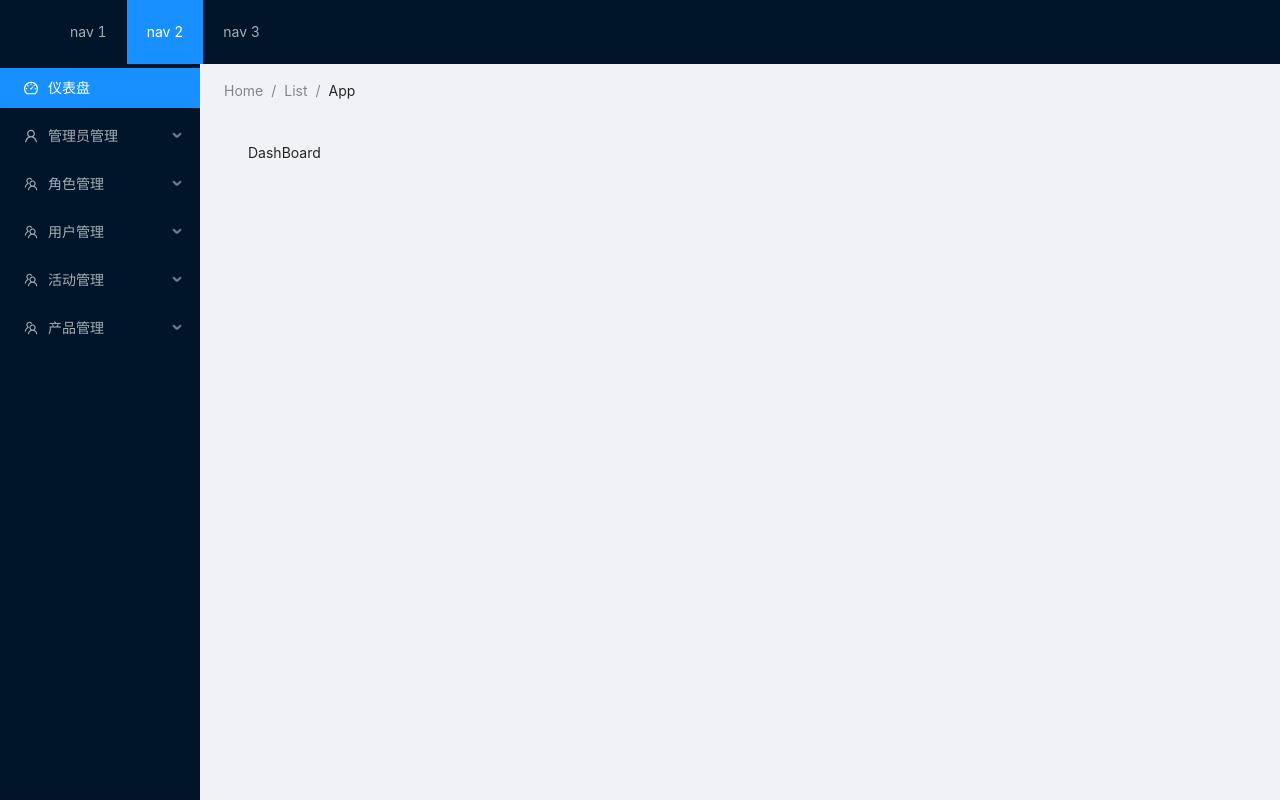
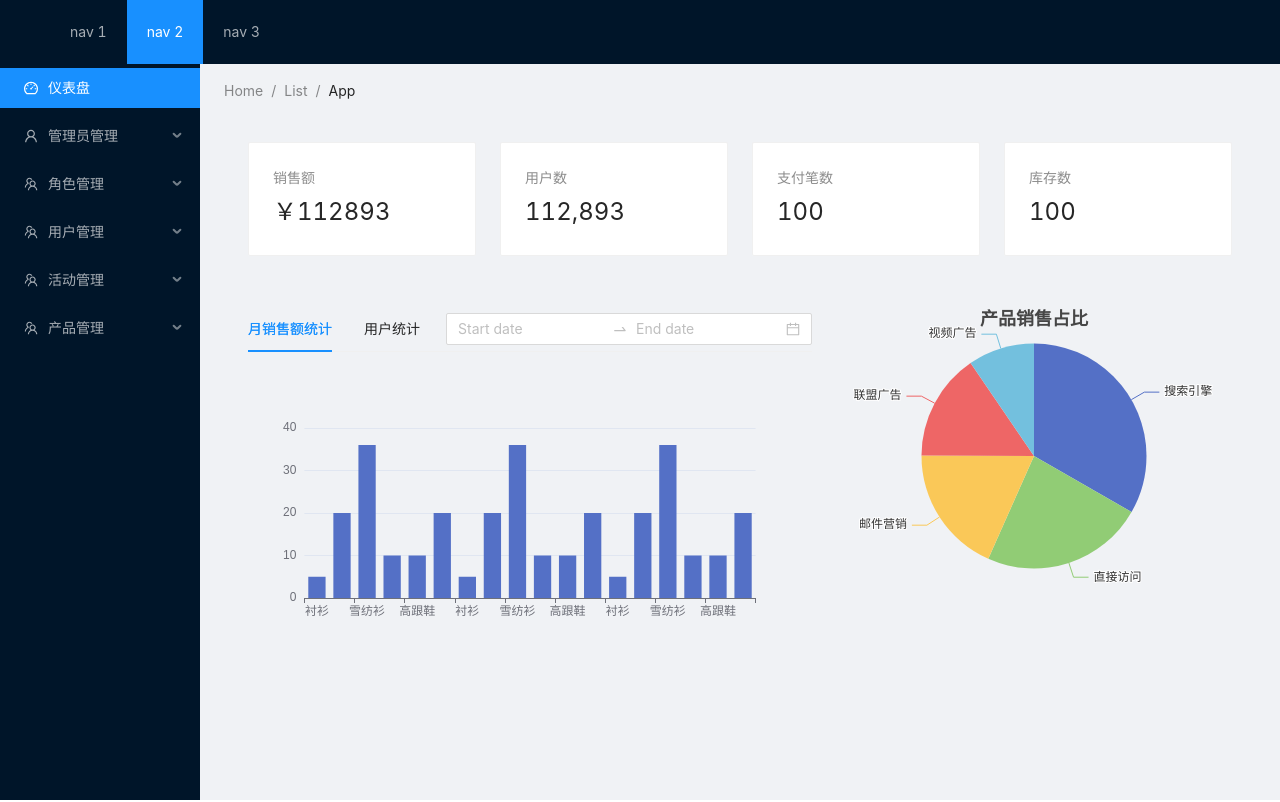
Before and after one commit to Ylg12345/react-admin, a React (Create React App) app: page /#/admin/dashboard in a window 1280 px wide. Built offline with nearby package versions, Linux system fonts and the light colour scheme.

Commit message:
feat: 首页echarts图表配置

```diff
--- a/package.json
+++ b/package.json
@@ -15,6 +15,7 @@
     "@types/redux-thunk": "^2.1.0",
     "antd": "^4.20.7",
     "axios": "^0.27.2",
+    "echarts": "^5.3.2",
     "node-sass": "^4.14.1",
     "nprogress": "^0.2.0",
     "react": "^18.1.0",
--- /dev/null
+++ b/src/components/Echarts.tsx
@@ -0,0 +1,45 @@
+import React, { FC, useEffect, useRef } from "react";
+import * as echarts from 'echarts/core';
+// 引入柱状图图表，图表后缀都为 Chart
+import {
+	BarChart,
+	PieChart
+} from 'echarts/charts';
+// 引入提示框，标题，直角坐标系组件，组件后缀都为 Component
+import {
+	TitleComponent,
+	TooltipComponent,
+	GridComponent
+} from 'echarts/components';
+// 引入 Canvas 渲染器，注意引入 CanvasRenderer 或者 SVGRenderer 是必须的一步
+import {
+	CanvasRenderer
+} from 'echarts/renderers';
+
+// 注册必须的组件
+echarts.use(
+	[TitleComponent, TooltipComponent, GridComponent, BarChart, PieChart, CanvasRenderer]
+);
+
+interface IProps {
+	width?: string
+	height?: string
+	option: any
+}
+
+const Echarts: FC<IProps> = ({ width, height, option }) => {
+
+	const chart = useRef(null);
+
+	useEffect(() => {
+		let myChart = echarts.init(chart.current as unknown as HTMLElement);
+		myChart.setOption(option);
+	}, []);
+
+
+	return (
+		<div ref={chart} style={{ width: width ?? '100%', height: height ?? '300px' }} />
+	);
+};
+
+export default Echarts;
--- a/src/page/DashBoard/index.tsx
+++ b/src/page/DashBoard/index.tsx
@@ -1,11 +1,101 @@
-import { useEffect, useState } from "react";
+import { Card, Col, Row, Statistic, Tabs, DatePicker } from 'antd'
+import Echarts from "../../components/Echarts";
 
 
+const { TabPane } = Tabs;
+const { RangePicker } = DatePicker;
+
 const DashBoard = () => {
+
+  const option = {
+    tooltip: {
+      trigger: 'item',
+      formatter: '{a} <br/>{b} : {c}'
+    },
+    xAxis: {
+      data: ['衬衫', '羊毛衫', '雪纺衫', '裤子', '高跟鞋', '袜子', '衬衫', '羊毛衫', '雪纺衫', '裤子', '高跟鞋', '袜子', '衬衫', '羊毛衫', '雪纺衫', '裤子', '高跟鞋', '袜子']
+    },
+    yAxis: {},
+    series: [{
+      name: '销售额',
+      type: 'bar',
+      data: [5, 20, 36, 10, 10, 20, 5, 20, 36, 10, 10, 20, 5, 20, 36, 10, 10, 20]
+    }]
+  }
+
+  const goodsOption = {
+    title: {
+      text: '产品销售占比',
+      left: 'center'
+    },
+    tooltip: {
+      trigger: 'item'
+    },
+    series: [
+      {
+        name: '访问来源',
+        type: 'pie',
+        data: [
+          { value: 1048, name: '搜索引擎' },
+          { value: 735, name: '直接访问' },
+          { value: 580, name: '邮件营销' },
+          { value: 484, name: '联盟广告' },
+          { value: 300, name: '视频广告' }
+        ],
+        emphasis: {
+          itemStyle: {
+            shadowBlur: 10,
+            shadowOffsetX: 0,
+            shadowColor: 'rgba(0, 0, 0, 0.5)'
+          }
+        }
+      }
+    ]
+  }
+
   return (
-    <div>
-      DashBoard
-    </div>
+    <>
+      <Row gutter={24} style={{ paddingBottom: '50px' }}>
+        <Col span={6}>
+          <Card>
+            <Statistic title="销售额" value={'￥' + 112893} />
+          </Card>
+        </Col>
+        <Col span={6}>
+          <Card>
+            <Statistic title="用户数" value={112893} />
+          </Card>
+        </Col>
+        <Col span={6}>
+          <Card>
+            <Statistic title="支付笔数" value={100} />
+          </Card>
+        </Col>
+        <Col span={6}>
+          <Card>
+            <Statistic title="库存数" value={100} />
+          </Card>
+        </Col>
+      </Row>
+      <Row gutter={24}>
+        <Col span={14}>
+          <Tabs
+            defaultActiveKey="1"
+            tabBarExtraContent={<><RangePicker /></>}
+          >
+            <TabPane tab="月销售额统计" key="1">
+              <Echarts option={option} />
+            </TabPane>
+            <TabPane tab="用户统计" key="2">
+              <Echarts option={option} />
+            </TabPane>
+          </Tabs>
+        </Col>
+        <Col span={10}>
+          <Echarts option={goodsOption} />
+        </Col>
+      </Row>
+    </>
   )
 }
 
```
Also changed, not shown: 1 other file (tests, documents, lock files or other folders).
